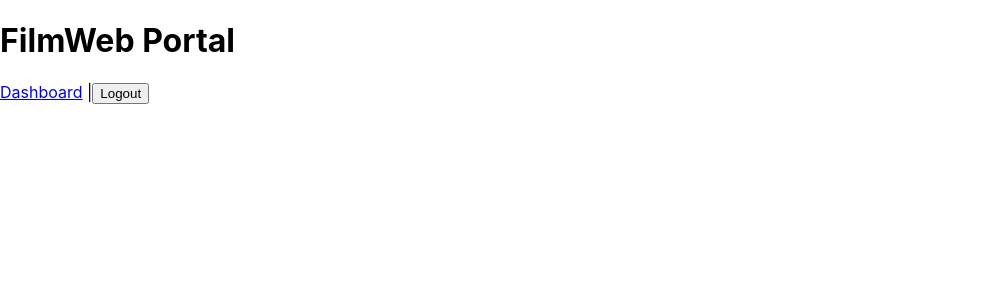
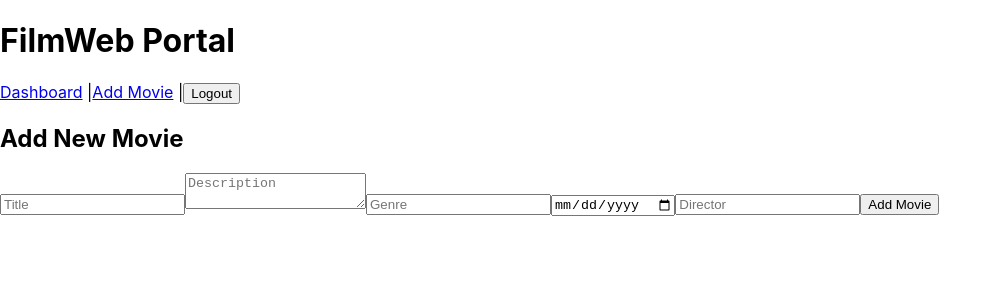
Before and after one commit to wyszynek/ProjektJS, a React (Create React App) app in the folder filmweb-frontend/: page /addmovie in a window 1280 px wide. Shown: the top 300 px of the page, without its empty margins (0-1002 px from the left). Built offline with nearby package versions, Linux system fonts and the light colour scheme; sample sign-in values are in the browser's storage.

Commit message:
add movie

```diff
--- a/filmweb-frontend/src/AddMovie.js
+++ b/filmweb-frontend/src/AddMovie.js
@@ -1,99 +1,77 @@
 import React, { useState } from 'react';
 import axios from 'axios';
 
-const AddMovie = () => {
+function AddMovie() {
   const [title, setTitle] = useState('');
   const [description, setDescription] = useState('');
   const [genre, setGenre] = useState('');
   const [releaseDate, setReleaseDate] = useState('');
-  const [error, setError] = useState('');
-  const [success, setSuccess] = useState('');
+  const [director, setDirector] = useState('');  // Nowe pole dla reżysera
+  const [message, setMessage] = useState('');
 
   const handleSubmit = async (e) => {
     e.preventDefault();
-    const token = localStorage.getItem('token'); // Zakładając, że token jest zapisany w localStorage
+    const token = localStorage.getItem('token');
 
     if (!token) {
-      setError('You need to be logged in to add a movie');
+      setMessage('You must be logged in to add a movie.');
       return;
     }
 
-    const movieData = {
-      title,
-      description,
-      genre,
-      releaseDate,
-    };
-
     try {
       const response = await axios.post(
-        'http://localhost:3001/api/movies',
-        movieData,
-        {
-          headers: {
-            Authorization: `Bearer ${token}`,
-          },
-        }
+        'http://localhost:3001/api/movies', // Endpoint API do dodawania filmu
+        { title, director, description, genre, releaseDate },  // Dodajemy director
+        { headers: { Authorization: `Bearer ${token}` } }
       );
-      setSuccess('Movie added successfully!');
-      setError('');
-      // Możesz tu wyczyścić formularz po udanym dodaniu filmu
-      setTitle('');
-      setDescription('');
-      setGenre('');
-      setReleaseDate('');
-    } catch (err) {
-      setError('Error adding movie');
-      setSuccess('');
+      setMessage(response.data.message || 'Movie added successfully');
+    } catch (error) {
+      setMessage(error.response.data.message || 'An error occurred');
     }
   };
 
   return (
     <div>
-      <h2>Add Movie</h2>
+      <h2>Add New Movie</h2>
       <form onSubmit={handleSubmit}>
-        <div>
-          <label>Title:</label>
         <input
           type="text"
+          placeholder="Title"
           value={title}
           onChange={(e) => setTitle(e.target.value)}
           required
         />
-        </div>
-        <div>
-          <label>Description:</label>
         <textarea
+          placeholder="Description"
           value={description}
           onChange={(e) => setDescription(e.target.value)}
           required
         />
-        </div>
-        <div>
-          <label>Genre:</label>
         <input
           type="text"
+          placeholder="Genre"
           value={genre}
           onChange={(e) => setGenre(e.target.value)}
           required
         />
-        </div>
-        <div>
-          <label>Release Date:</label>
         <input
           type="date"
           value={releaseDate}
           onChange={(e) => setReleaseDate(e.target.value)}
           required
         />
-        </div>
+        <input
+          type="text"
+          placeholder="Director"  // Pole dla reżysera
+          value={director}
+          onChange={(e) => setDirector(e.target.value)}
+          required
+        />
         <button type="submit">Add Movie</button>
       </form>
-
-      {error && <p style={{ color: 'red' }}>{error}</p>}
-      {success && <p style={{ color: 'green' }}>{success}</p>}
+      <p>{message}</p>
     </div>
   );
-};
+}
 
 export default AddMovie;
--- a/filmweb-frontend/src/App.js
+++ b/filmweb-frontend/src/App.js
@@ -3,6 +3,7 @@ import { BrowserRouter as Router, Routes, Route, Link, Navigate } from 'react-ro
 import Register from './Register';
 import Login from './Login';
 import Dashboard from './Dashboard';
+import AddMovie from './AddMovie';
 
 function App() {
   const [isLoggedIn, setIsLoggedIn] = useState(false); // Stan logowania
@@ -18,7 +19,7 @@ function App() {
   const handleLogout = () => {
     localStorage.removeItem('token');
     localStorage.removeItem('user');
-    setIsLoggedIn(false); // Zmieniamy stan logowania na false
+    setIsLoggedIn(false);
   };
 
   if (loading) {
@@ -34,6 +35,7 @@ function App() {
             {isLoggedIn ? (
               <>
                 <Link to="/dashboard">Dashboard</Link> |
+                <Link to="/addmovie">Add Movie</Link> |
                 <button onClick={handleLogout}>Logout</button>
               </>
             ) : (
@@ -51,6 +53,7 @@ function App() {
 
           {/* Przekierowanie na dashboard, jeśli użytkownik jest zalogowany */}
           <Route path="/dashboard" element={isLoggedIn ? <Dashboard /> : <Navigate to="/login" />} />
+          <Route path="/addmovie" element={isLoggedIn ? <AddMovie /> : <Navigate to="/login" />} />
         </Routes>
       </div>
     </Router>
--- a/filmweb-frontend/src/Login.js
+++ b/filmweb-frontend/src/Login.js
@@ -19,8 +19,8 @@ function Login({ setIsLoggedIn }) {
       localStorage.setItem('token', response.data.token); // Zapisujemy token w localStorage
       localStorage.setItem('user', JSON.stringify(response.data.user));
 
-      setIsLoggedIn(true); // Ustawiamy stan logowania na true w rodzicu
-      navigate('/dashboard'); // Przekierowujemy do dashboardu po zalogowaniu
+      setIsLoggedIn(true);
+      navigate('/dashboard');
     } catch (error) {
       setMessage(error.response.data.message || 'An error occurred');
     }
--- a/filmweb-frontend/src/Register.js
+++ b/filmweb-frontend/src/Register.js
@@ -1,6 +1,7 @@
 // Register.js
 import React, { useState } from 'react';
 import axios from 'axios';
+import { useNavigate } from 'react-router-dom';
 
 function Register() {
   const [email, setEmail] = useState('');
@@ -10,6 +11,7 @@ function Register() {
   const [lastName, setLastName] = useState('');
   const [birthDate, setBirthDate] = useState('');
   const [message, setMessage] = useState('');
+  const navigate = useNavigate();
 
   const handleRegister = async (e) => {
     e.preventDefault();
@@ -23,6 +25,7 @@ function Register() {
         birthDate,
       });
       setMessage(response.data.message);
+      navigate('/login');
     } catch (error) {
       setMessage(error.response?.data?.message || 'Błąd podczas rejestracji');
     }
```
Also changed, not shown: 1 other file (tests, documents, lock files or other folders). Lines whose indentation alone changed are shown as unchanged.
